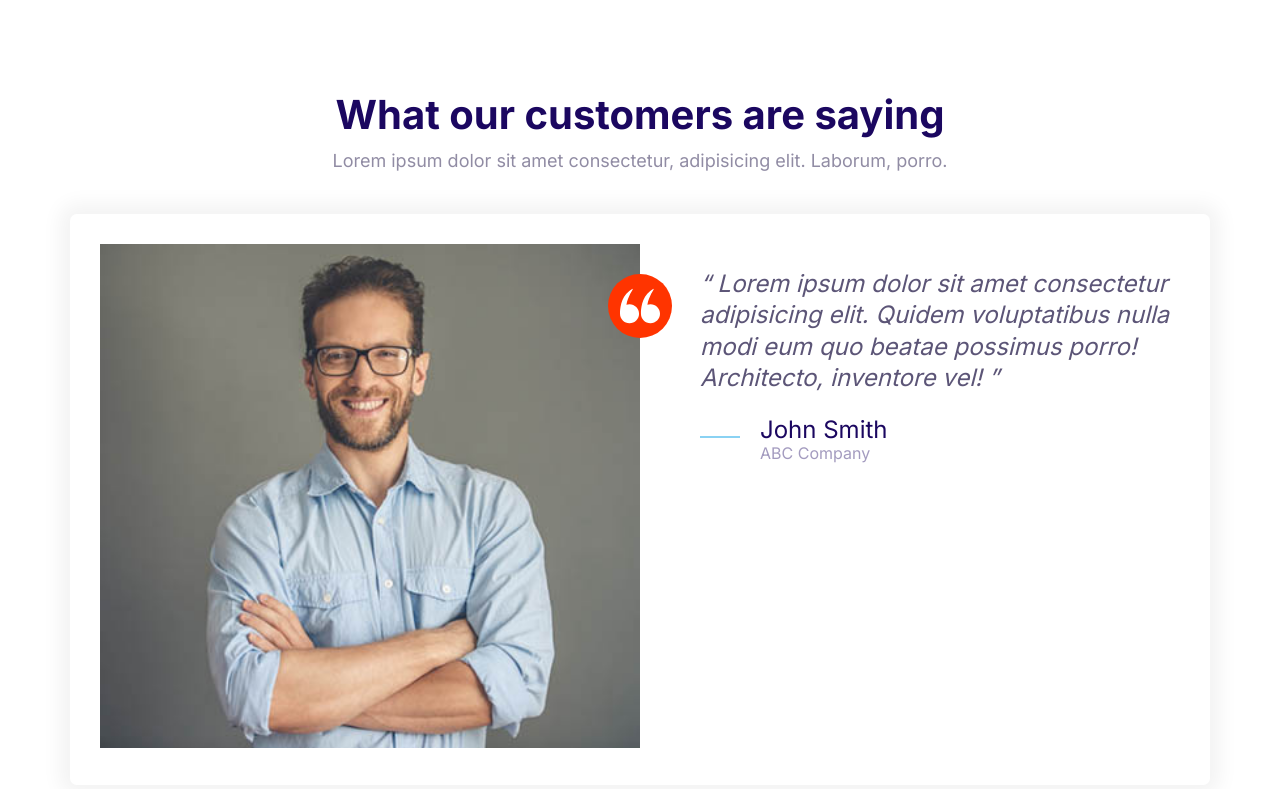
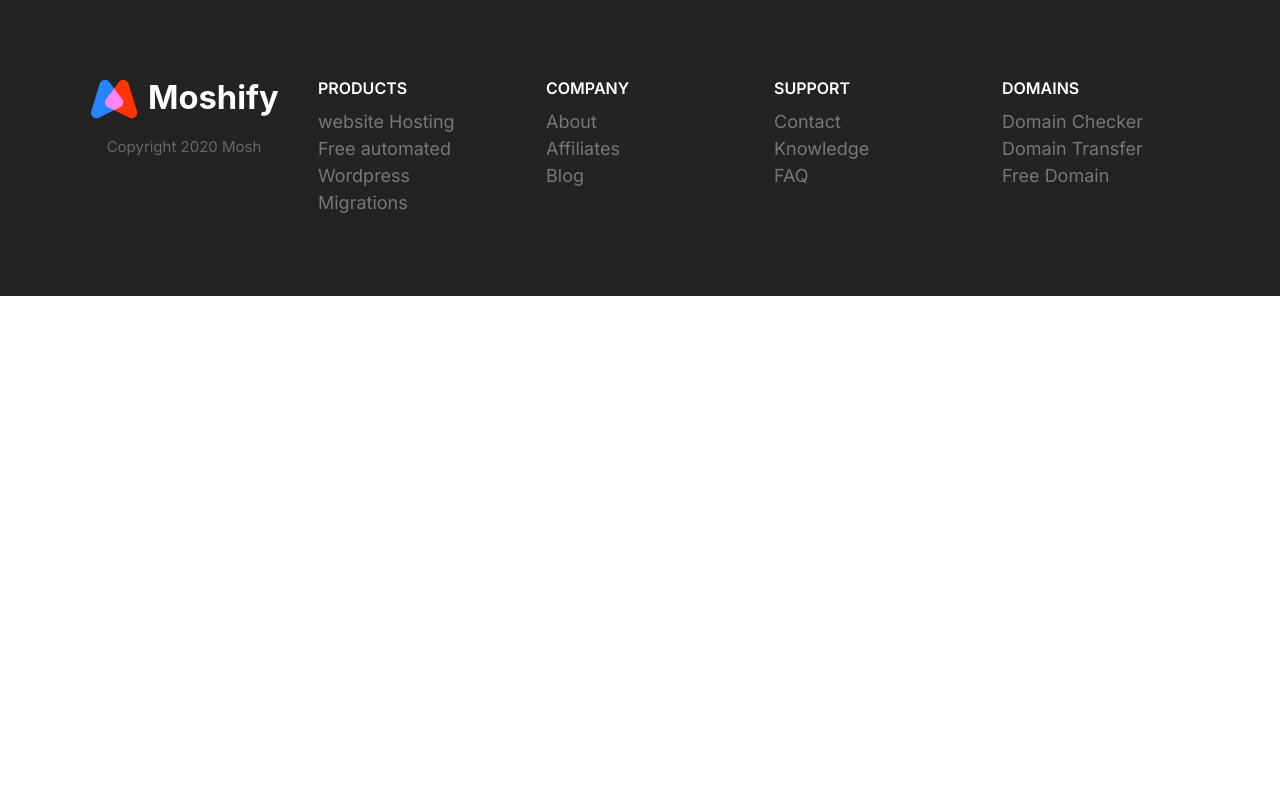
Before and after one commit to Ataara/Moshify, a plain HTML site: page index.html in a window 1280 px wide. Drawn offline with Linux system fonts and the light colour scheme.

Commit message:
creating the footer block ad styling it

```diff
--- a/css/style.css
+++ b/css/style.css
@@ -17,7 +17,7 @@
 
 /* Typography */
 
-::selection{
+::selection {
   background: var(--color-primary);
   color: #fff;
 }
@@ -47,7 +47,7 @@ h1 {
 }
 
 h2 {
-  font-size: 4rem
+  font-size: 4rem;
 }
 
 h3 {
@@ -142,7 +142,6 @@ a {
 .list {
   list-style: none;
   padding-left: 0;
-
 }
 
 .list--inline .list__item {
@@ -582,7 +581,7 @@ a {
 
 .collapsible__chevron {
   transform: rotate(-90deg);
-  transition: transform 1s;
+  transition: transform 0.5s;
 }
 
 .collapsible__content {
@@ -812,3 +811,78 @@ nav {
     max-width: 700px;
   }
 }
+
+/* Footer */
+.footer {
+  background: #232323;
+}
+
+.footer a {
+  color: #777;
+  transition: color 0.3s;
+}
+.footer a:hover {
+  color: #fff;
+}
+
+.footer__section {
+  padding: 2rem;
+  border-bottom: 1px solid #393939;
+}
+
+.footer__heading {
+  text-transform: uppercase;
+  font-weight: 600;
+}
+
+.footer__brand {
+  margin-top: 5rem;
+  text-align: center;
+}
+
+.footer img {
+  width: 100%;
+}
+
+.footer__copyright {
+  font-size: 2.1rem;
+  color: #fff;
+  opacity: 0.3;
+}
+
+@media screen and (min-width: 768px) {
+  .footer__sections {
+    grid-template-columns: repeat(auto-fit, minmax(10rem, 1fr));
+  }
+
+  .footer .collapsible__chevron {
+    display: none;
+  }
+
+  .footer .collapsible__content {
+    opacity: 1;
+    max-height: 100%;
+  }
+  .footer__brand {
+    order: -1;
+    margin-top: 1rem;
+  }
+
+  .footer__copyright {
+    font-size: 1.5rem;
+  }
+
+  .footer__section {
+    border: 0;
+  }
+
+  .footer__section .list {
+    margin: 0;
+  }
+
+  .footer__heading {
+    font-size: 1.6rem;
+  }
+
+
+}
--- a/index.html
+++ b/index.html
@@ -14,54 +14,76 @@
     <link rel="stylesheet" href="css/style.css" />
   </head>
   <body>
-    <section class="block">
-      <header class="block__header">
-        <h2>What our customers are saying</h2>
-        <p>
-          Lorem ipsum dolor sit amet consectetur, adipisicing elit. Laborum,
-          porro.
-        </p>
+    <footer class="block block--dark footer">
+      <div class="container grid footer__sections">
+        <section class="collapsible collapsible--expanded footer__section">
+          <header class="collapsible__header">
+            <h2 class="collapsible__heading footer__heading">PRODUCTS</h2>
+
+            <svg class="icon icon--primary collapsible__chevron">
+              <use xlink:href="images/sprite.svg#easy"></use>
+            </svg>
           </header>
-      <div class="container">
-        <div class="card testimonial">
-          <div class="grid grid--1x2">
-            <div class="testimonial__image">
-              <img
-                src="images/testimonial.jpg"
-                alt="A happy smiling customer"
-              />
-              <span class="icon-container icon-container--accent">
-                <svg class="icon icon--white">
-                  <use xlink:href="images/sprite.svg#quotes"></use>
+          <div class="collapsible__content">
+            <ul class="list">
+              <li><a href="#">website Hosting</a></li>
+              <li><a href="#">Free automated</a></li>
+              <li><a href="#">Wordpress</a></li>
+              <li><a href="#">Migrations</a></li>
+            </ul>
+          </div>
+        </section>
+        <section class="collapsible footer__section">
+          <header class="collapsible__header">
+            <h2 class="collapsible__heading footer__heading">COMPANY</h2>
+            <svg class="icon icon--primary collapsible__chevron">
+              <use xlink:href="images/sprite.svg#easy"></use>
             </svg>
-              </span>
+          </header>
+          <div class="collapsible__content">
+            <ul class="list">
+              <li><a href="#">About</a></li>
+              <li><a href="#">Affiliates</a></li>
+              <li><a href="#">Blog</a></li>
+            </ul>
           </div>
-            <div>
-              <blockquote class="quote">
-                <p class="quote__text">
-                  Lorem ipsum dolor sit amet consectetur adipisicing elit.
-                  Quidem voluptatibus nulla modi eum quo beatae possimus porro!
-                  Architecto, inventore vel!
-                </p>
-                <footer>
-                  <div class="media">
-                    <div class="media__image">
-                      <svg class="icon icon--primary quote__line">
-                        <use xlink:href="images/sprite.svg#line"></use>
+        </section>
+        <section class="collapsible footer__section">
+          <header class="collapsible__header">
+            <h2 class="collapsible__heading footer__heading">SUPPORT</h2>
+            <svg class="icon icon--primary collapsible__chevron">
+              <use xlink:href="images/sprite.svg#easy"></use>
             </svg>
+          </header>
+          <div class="collapsible__content">
+            <ul class="list">
+              <li><a href="#">Contact</a></li>
+              <li><a href="#">Knowledge</a></li>
+              <li><a href="#">FAQ</a></li>
+            </ul>
           </div>
-                    <div class="media__body">
-                      <h3 class="media__title quote__author">John Smith</h3>
-                      <p class="quote__organisation">ABC Company</p>
+        </section>
+        <section class="collapsible footer__section">
+          <header class="collapsible__header">
+            <h2 class="collapsible__heading footer__heading">Domains</h2>
+            <svg class="icon icon--primary collapsible__chevron">
+              <use xlink:href="images/sprite.svg#easy"></use>
+            </svg>
+          </header>
+          <div class="collapsible__content">
+            <ul class="list">
+              <li><a href="#">Domain Checker</a></li>
+              <li><a href="#">Domain Transfer</a></li>
+              <li><a href="#">Free Domain</a></li>
+            </ul>
           </div>
+        </section>
+        <section class="footer__brand">
+          <img src="images/logo.svg" alt="" />
+          <p class="footer__copyright">Copyright 2020 Mosh</p>
+        </section>
       </div>
     </footer>
-              </blockquote>
-            </div>
-          </div>
-        </div>
-      </div>
-    </section>
     <script src="js/main.js"></script>
   </body>
 </html>
```
Also changed, not shown: components/footer block.html (added, +71 -0 lines). Lines whose indentation alone changed are shown as unchanged.
